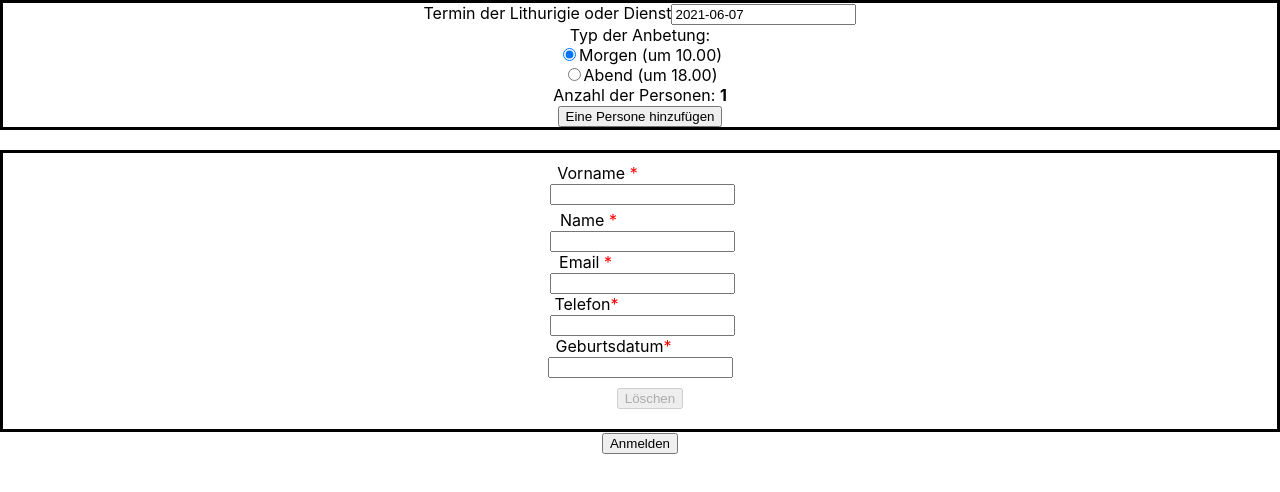
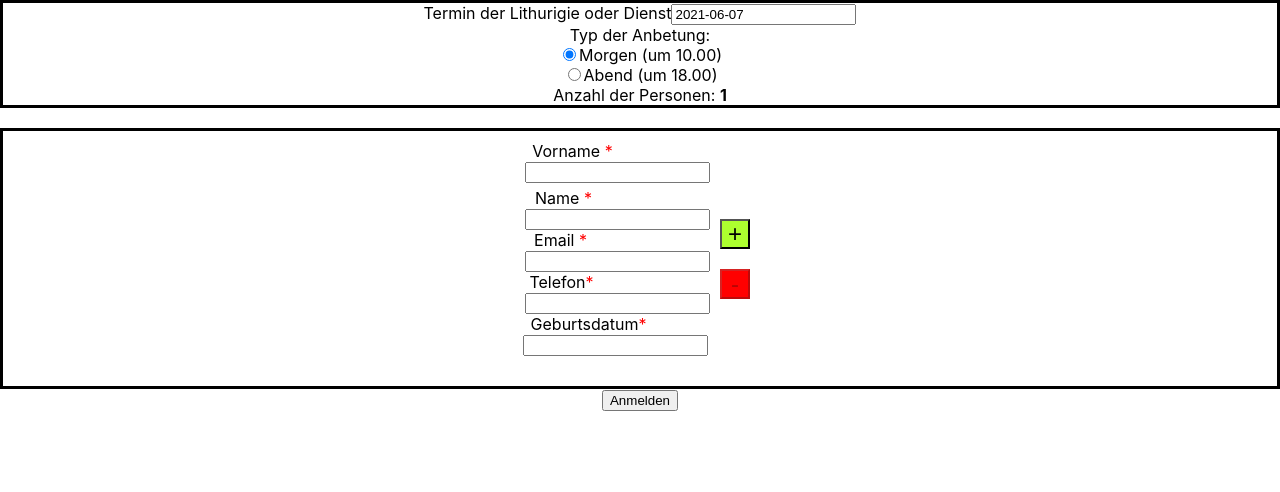
Before and after one commit to GoraChitich/reg_form, a React (Create React App) app: page / in a window 1280 px wide. Shown: the top 492 px of the page. Built offline with nearby package versions, Linux system fonts and the light colour scheme.

Commit message:
adding buttions plus and minus

```diff
--- a/src/components/Form/Form.js
+++ b/src/components/Form/Form.js
@@ -201,23 +201,10 @@ class Form extends Component {
 	render() {
 		// in this brunch need a show data from a filled before table and create a delete button^
 		if (this.state.redirect) {
-			return (
-				<table>
-					<tbody>{this.state.googleTab.map(function (item, key) {
-						return (
-							<tr key={key}>
-								<td>{item[1].number}</td>
-								<td>{item[1].firstname}</td>
-								<td>{item[1].lastname}</td>
-							</tr>
-						)
-					})
-					}
-					</tbody>
-					<button onClick={() => this.delAppointment()}>
-						Termin stornieren
-		    </button>
-				</table>
+			return (<div>
+				{`Sehr geehrte Damen und Herren,
+Ihre Termin beim Russischen Orthodoxische Kirche auf ${this.state.actualDate} um ${this.state.actualTime} hatte ausgemacht, wenn wünschen Sie etwas ändern oder stornieren, dann schauen Sie bitte Ihre Mailboxes`}
+			</div>
 			)
 		}
 		else {
@@ -232,6 +219,7 @@ class Form extends Component {
 					funcCallBack={(result) => {
 						this.state.records[index] = result
 					}}
+					addRecord={() => this.setState({ records: this.state.records.concat(new Record()) })}
 					deleteRecord={() => {
 						//copy array and delete current element
 						console.log(this.state.records);
@@ -259,12 +247,12 @@ class Form extends Component {
 							<label>Anzahl der Personen: <b> {this.state.records.length}</b></label>
 
 						</div>
-						<button onClick={() => {
+						{/* <button onClick={() => {
 						this.setState(
 							{ records: this.state.records.concat(new Record()) })
 					}} >
 						Eine Persone hinzufügen
-					</button>
+					</button> */}
 					</div>
 					<br></br>
 					{items}
--- a/src/components/StrTable/StrTable.css
+++ b/src/components/StrTable/StrTable.css
@@ -1,7 +1,8 @@
 .strtable-c{
     border: 3px solid black;
     display: visible;
-    display: block;
+    display: flex;
+    justify-content: center;
     padding: 10px;
 }
 .strtable-c .title{
@@ -10,3 +11,32 @@
     width: 100%;
     margin: 10px;
 }
+
+
+.strtable-c .plus-minus > button{
+    height: 30px;
+    width: 30px;
+    display: flex;
+    flex-direction: column;
+    justify-content: center;
+    margin: 10px 10px;
+    align-items: center;
+    font-size: 24px;
+}
+
+.strtable-c .fields{
+    /* flex-grow: 5; */
+}
+.strtable-c .plus-minus{
+    display: flex;
+    flex-direction: column;
+    justify-content: center;
+}
+
+.strtable-c .plus{
+    background-color: greenyellow;
+}
+
+.strtable-c .minus{
+    background-color: red;
+}
--- a/src/components/StrTable/StrTable.js
+++ b/src/components/StrTable/StrTable.js
@@ -10,13 +10,13 @@ export default function StrTable(params) {
     const [phone, setPhone] = useState(params.record.phone);
     const [birthdate, setBirthdate] = useState(params.record.birthdate);
 
-    useEffect(()=>{
-        params.funcCallBack({firstname, lastname, email, phone, birthdate, isVisible: params.record.isVisible, id: params.record.id});
+    useEffect(() => {
+        params.funcCallBack({ firstname, lastname, email, phone, birthdate, isVisible: params.record.isVisible, id: params.record.id });
     });
 
     return (
         <div className="strtable-c">
-
+            <div className="fields">
                 <div className='input-div1'>
                     <label className='label1' htmlFor='firstname{index}'>Vorname <span class="reqsymbol">*</span></label>
                     <input type='text' name="firstname{index}" id='firstname{index}' className='input1' value={firstname} onChange={(e) => setFirstName(e.target.value)} required />
@@ -24,12 +24,12 @@ export default function StrTable(params) {
                 </div>
                 <div className='input-div2'>
                     <label className='label2' htmlFor='lastname1'>Name <span class="reqsymbol">*</span></label>
-                <input type='email' name='lastname{index}' id='lastname{index}' className='input1' value={lastname} onChange={(e) => setLastName(e.target.value)} required />
+                    <input type='text' name='lastname{index}' id='lastname{index}' className='input1' value={lastname} onChange={(e) => setLastName(e.target.value)} required />
                     {/* <input type='text' name='lastname{index}' id='lastname{index}' className='input1' value={record.lastname} onChange={this.handleChangeLastName} required /> */}
                 </div>
                 <div className='input-div3'>
                     <label className='label3' htmlFor='email1'>Email <span class="reqsymbol">*</span></label>
-                <input type='text' name='email{index}' id='email{index}' className='input1' value={email} onChange={(e) => setEmail(e.target.value)} required />
+                    <input type='email' name='email{index}' id='email{index}' className='input1' value={email} onChange={(e) => setEmail(e.target.value)} required />
                     {/* <input type='text' name='email{index}' id='email{index}' className='input1' value={record.email} onChange={this.handleChangeEmail} required /> */}
                 </div>
                 <div className='input-div4'><label className='label4' htmlFor='phone{index}'>Telefon<span class="reqsymbol">*</span></label>
@@ -44,7 +44,13 @@ export default function StrTable(params) {
                 </div>
                 <div className="title">
                     {/* <h2>{`Person # ${params.index+1}`}</h2>  */}
-                <button onClick={params.deleteRecord} disabled={params.count===1 ? true: false }>Löschen</button>
+                </div>
+            </div>
+            <div className="plus-minus">
+                    <button className="plus" onClick={params.addRecord} >+</button>
+                    <button className="minus" onClick={params.deleteRecord} disabled={params.count === 1 ? true : false}>-</button>
+
+
             </div>
         </div>
     );
--- a/src/settings.json
+++ b/src/settings.json
@@ -7,7 +7,7 @@
         "from_name": "smolbars@gmail.com"
     },
     "site": {
-        "host": "https://gorachitich.github.io/reg_form"
+         "host": "http://localhost:3000"
     },
     "sheet":"https://sheet.best/api/sheets/9789324f-9b9f-40c2-85d2-30e3de0fa441"
 }
```
Also changed, not shown: 3 other files (tests, documents, lock files or other folders). Lines whose indentation alone changed are shown as unchanged.
